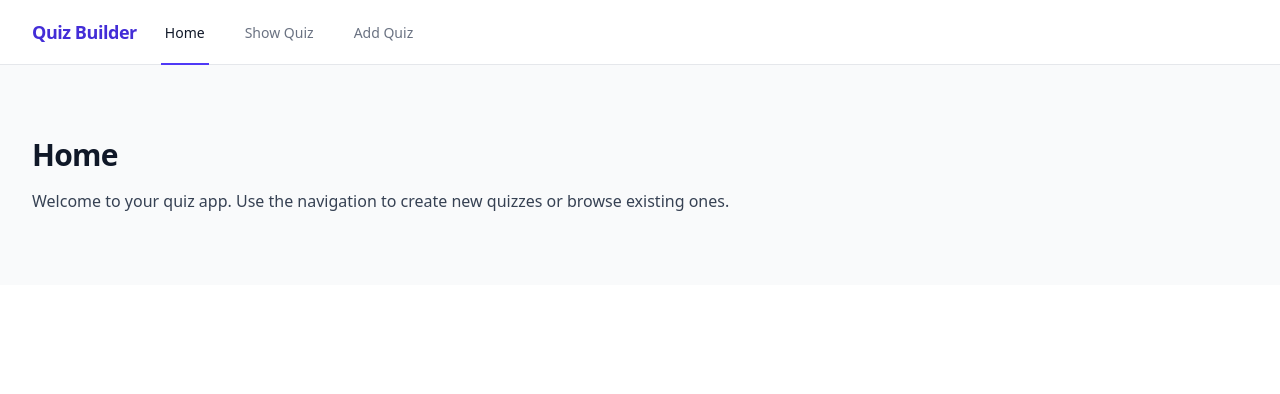
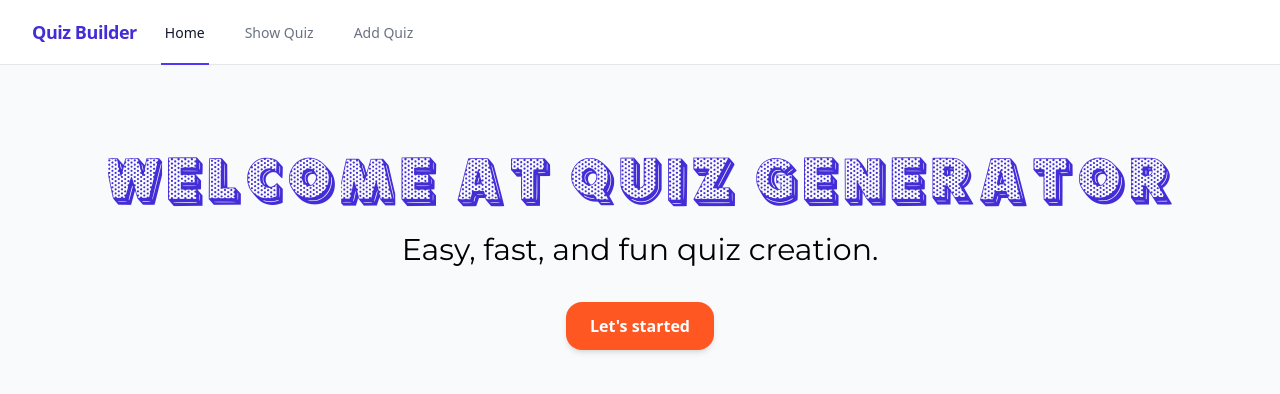
Before and after one commit to SavenkoRodion/scripting-languages-project, a React (Vite) app in the folder ui/quiz-generator/: page / in a window 1280 px wide. Shown: the top 394 px of the page. Built offline with nearby package versions, Linux system fonts and the light colour scheme; a web font is replaced by a local one.

Commit message:
home page

```diff
--- a/ui/quiz-generator/index.html
+++ b/ui/quiz-generator/index.html
@@ -4,6 +4,8 @@
     <meta charset="UTF-8" />
     <link rel="icon" type="image/svg+xml" href="/vite.svg" />
     <link rel="stylesheet" href="https://rsms.me/inter/inter.css" />
+    <link href="https://fonts.googleapis.com/css2?family=Montserrat:wght@300;400;500;600;700&display=swap" rel="stylesheet">
+
     <meta name="viewport" content="width=device-width, initial-scale=1.0" />
     <title>quiz-generator</title>
   </head>
--- a/ui/quiz-generator/src/index.css
+++ b/ui/quiz-generator/src/index.css
@@ -1 +1,5 @@
 @import "tailwindcss";
+@font-face {
+    font-family:'PopArt';
+    src: local('PopArt'), url(./fonts/PopArt-Regular.ttf) format('truetype')
+}
--- a/ui/quiz-generator/src/main.tsx
+++ b/ui/quiz-generator/src/main.tsx
@@ -7,6 +7,7 @@ import App from "./App.tsx";
 import "./index.css";
 import CreateQuizPage from "./pages/CreateQuizPage.tsx";
 import QuizListPage from "./pages/QuizListPage.tsx";
+import HomePage from "./pages/HomePage.tsx";
 
 export const queryClient = new QueryClient();
 
@@ -20,18 +21,9 @@ createRoot(document.getElementById("root")!).render(
             {/* HomePage → "/" */}
             <Route
               index
-              element={
-                <div className="space-y-4">
-                  <h1 className="text-3xl font-bold tracking-tight text-gray-900">
-                    Home
-                  </h1>
-                  <p className="text-gray-700">
-                    Welcome to your quiz app. Use the navigation to create new
-                    quizzes or browse existing ones.
-                  </p>
-                </div>
-              }
+              element={<HomePage />}
             />
+
 
             {/* AddQuiz → "/create-quiz" (already implemented) */}
             <Route path="create-quiz" element={<CreateQuizPage />} />
--- a/ui/quiz-generator/src/pages/HomePage.tsx
+++ b/ui/quiz-generator/src/pages/HomePage.tsx
@@ -0,0 +1,37 @@
+import { Link } from "react-router";
+import { useQuizList } from "../util/hooks";
+import '../fonts/PopArt-Regular.ttf'
+import '../styles/homeStyle.css'
+
+export default function HomePage() {
+  const { data: quizList } = useQuizList();
+
+  return (
+    <div style={{display: "flex", justifyContent: "center", textAlign: "center"}}>
+        <div>
+            <h1 className="text-indigo-700" style={{fontFamily: "PopArt", fontSize: "60px"}}>Welcome at Quiz Generator</h1>
+            <h2 style={{fontFamily: 'Montserrat, sans-serif', fontSize: "30px"}}>Easy, fast, and fun quiz creation.</h2>
+            <button
+            style={{backgroundColor: "#ff5722", marginTop: "30px"}}
+            className="
+            px-6 py-3
+            bg-indigo-600
+            text-white
+            font-semibold
+            rounded-2xl
+            shadow-md
+            transition-all
+            hover:bg-indigo-700
+            hover:shadow-lg
+            active:scale-95">
+            Let's started
+            </button>
+        </div>
+
+
+
+
+
+    </div>
+  );
+}
--- /dev/null
+++ b/ui/quiz-generator/src/styles/homeStyle.css
@@ -0,0 +1,12 @@
+button:hover{
+    background-color: aqua;
+}
+
+
+button{
+    background-color: red;
+}
+
+h1 {
+    font-size: 500px;
+}
```
Also changed, not shown: ui/quiz-generator/src/fonts/PopArt-Regular.ttf (added).
